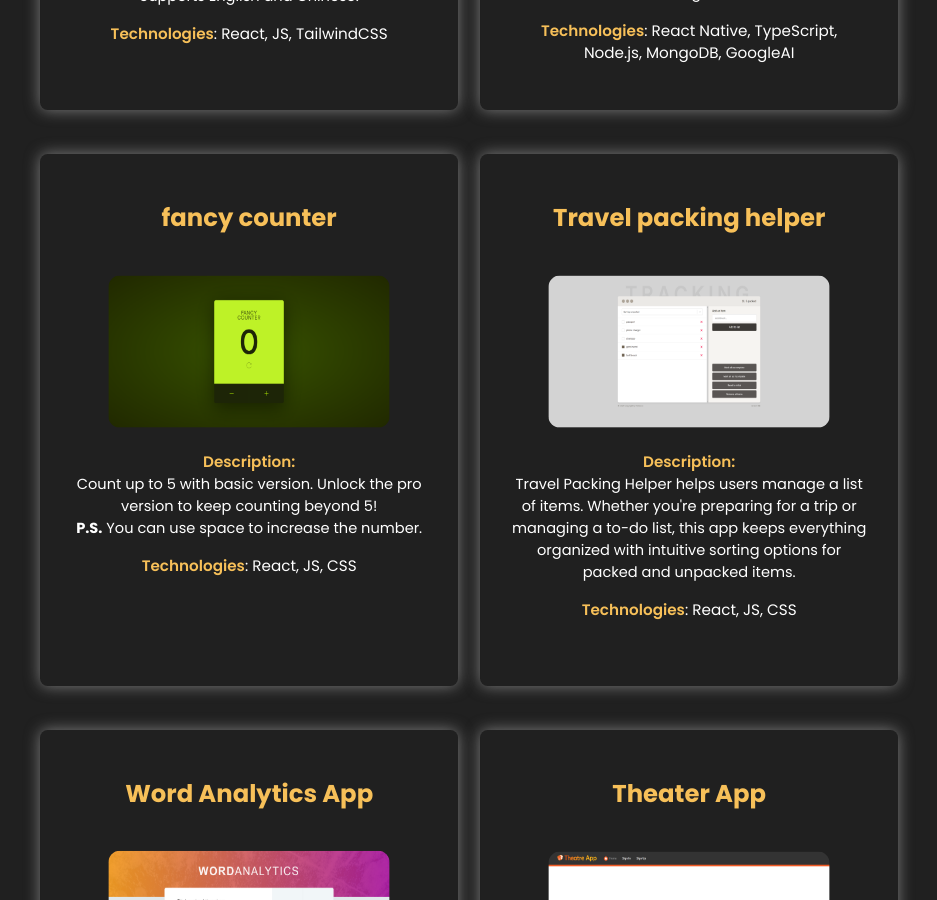
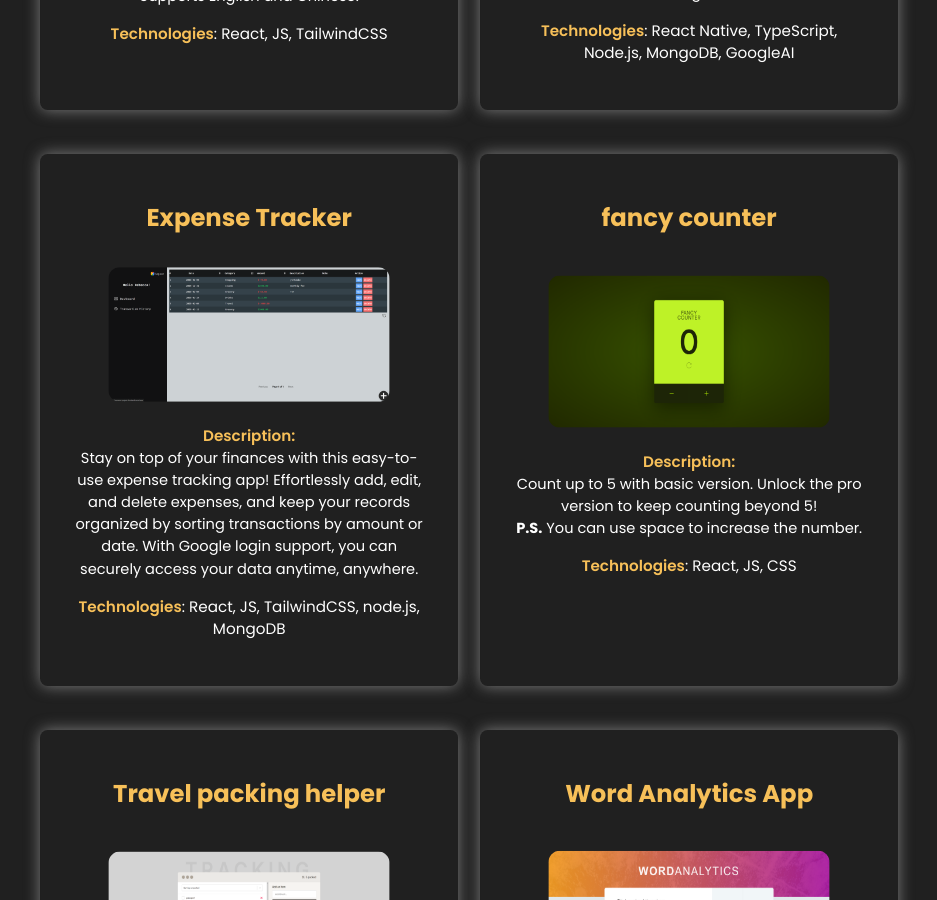
Before and after one commit to uilacceb/portfolio, a React (Vite) app in the folder client/: page /projects in a window 1280 px wide. Shown: the part 580-1480 px from the top of the page, without its empty margins (171-1108 px from the left). Built offline with nearby package versions, Linux system fonts and the light colour scheme.

Commit message:
added expense app

```diff
--- a/client/src/pages/Projects.jsx
+++ b/client/src/pages/Projects.jsx
@@ -6,7 +6,8 @@ import p2 from "../assets/projects/project2.png";
 import p5 from "../assets/projects/project5.png";
 import p6 from "../assets/projects/project6.png";
 import p7 from "../assets/projects/project7.png";
-import p8 from "../assets/projects/project8.png"
+import p8 from "../assets/projects/project8.png";
+import p9  from "../assets/projects/project9.png";
 import { Link } from "react-router-dom";
 import "./css/projectCard.css";
 
@@ -33,6 +34,19 @@ const Projects = () => {
             img={p8}
             description="A simple and intuitive mobile to-do list app that makes task management effortless. Users can add tasks by typing or using voice commands to speak the task name, eliminating the need for manual input. Perfect for staying organized on the go!"
             technologies="React Native, TypeScript, Node.js, MongoDB, GoogleAI"
+          />
+        </Link>
+         {/*project 9*/}
+         <Link to="https://expense-project-frontend.vercel.app/" target="_blank">
+          <ProjectCard
+            title="Expense Tracker"
+            img={p9}
+            description={
+              <>
+               Stay on top of your finances with this easy-to-use expense tracking app! Effortlessly add, edit, and delete expenses, and keep your records organized by sorting transactions by amount or date. With Google login support, you can securely access your data anytime, anywhere.
+              </>
+            }
+            technologies="React, JS, TailwindCSS, node.js, MongoDB"
           />
         </Link>
         {/*project 1*/}
```
Also changed, not shown: client/src/assets/projects/project9.png (added).
